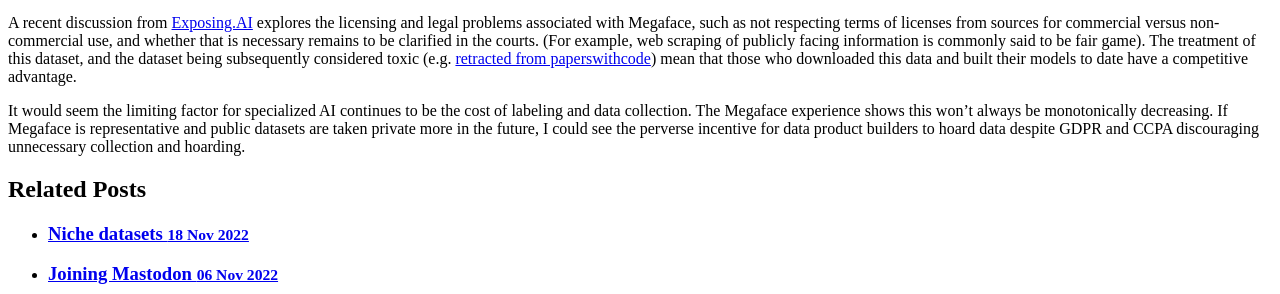
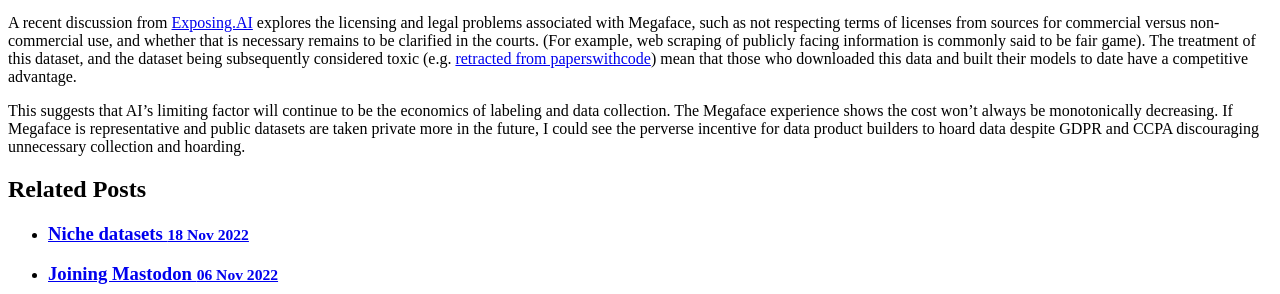
Before and after one commit to tomrod/roderickdev, a Jekyll site: the page built from _posts/2023-01-02-limiting_factor.md, in a window 1280 px wide. Shown: the part 305-599 px from the top of the page. Built offline with Jekyll 4.4.1, drawn with Linux system fonts in a browser that asks for light colours.

Commit message:
Update 2023-01-02-limiting_factor.md

```diff
--- a/_posts/2023-01-02-limiting_factor.md
+++ b/_posts/2023-01-02-limiting_factor.md
@@ -7,4 +7,4 @@ title: The limiting factor for AI
 
 A recent discussion from [Exposing.AI](https://exposing.ai/megaface/) explores the licensing and legal problems associated with Megaface, such as not respecting terms of licenses from sources for commercial versus non-commercial use, and whether that is necessary remains to be clarified in the courts. (For example, web scraping of publicly facing information is commonly said to be fair game). The treatment of this dataset, and the dataset being subsequently considered toxic (e.g. [retracted from paperswithcode](https://paperswithcode.com/dataset/megaface)) mean that those who downloaded this data and built their models to date have a competitive advantage.
 
-It would seem the limiting factor for specialized AI continues to be the cost of labeling and data collection. The Megaface experience shows this won't always be monotonically decreasing. If Megaface is representative and public datasets are taken private more in the future, I could see the perverse incentive for data product builders to hoard data despite GDPR and CCPA discouraging unnecessary collection and hoarding.
+This suggests that AI's limiting factor will continue to be the economics of labeling and data collection. The Megaface experience shows the cost won't always be monotonically decreasing. If Megaface is representative and public datasets are taken private more in the future, I could see the perverse incentive for data product builders to hoard data despite GDPR and CCPA discouraging unnecessary collection and hoarding.
```
